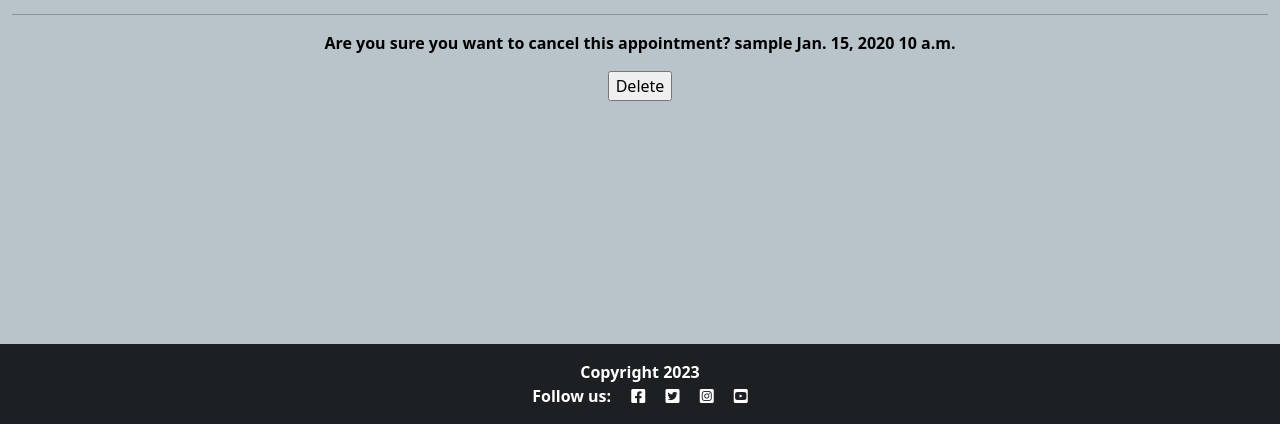
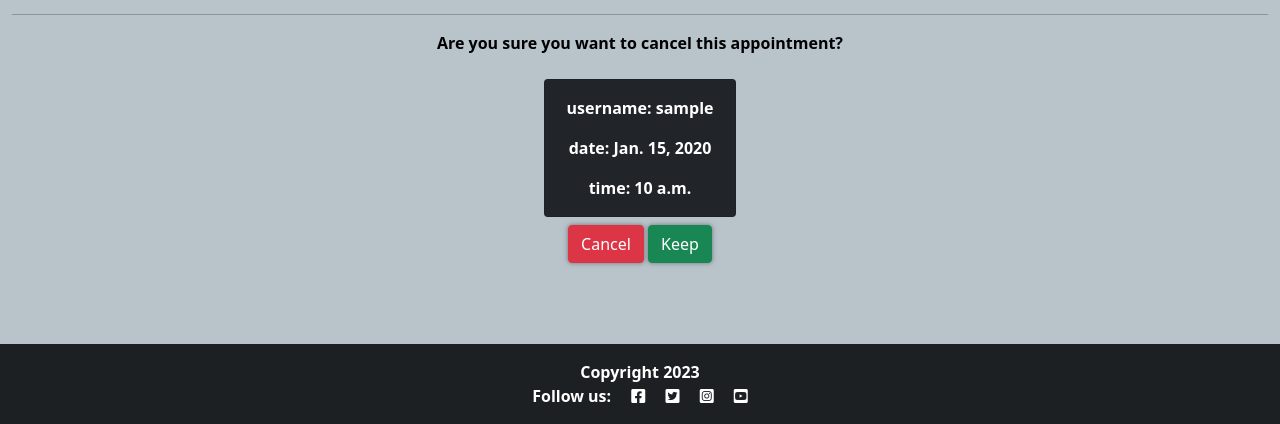
Before and after one commit to HPCarey/pt-booking, a Django app: page /delete_booking/1 in a window 1280 px wide. Shown: the part 376-800 px from the top of the page. Run offline with Django 3.2, Linux system fonts and the light colour scheme; a user stored in the database is signed in; tables that the repository leaves empty hold one stand-in row (values such as "Sample post").

Commit message:
fix: bug on delete booking confirmation page

```diff
--- a/templates/delete_booking.html
+++ b/templates/delete_booking.html
@@ -6,31 +6,27 @@
       <div class="col-12">
         <h1>Cancel Appointment</h1>
         <hr>
-        <p>Are you sure you want to cancel this appointment? {{ user.username }} {{ booking.date }} {{ booking.time }}
-        </p>
+        <p>Are you sure you want to cancel this appointment?
+      </div>
+    </div>
+    <div class="row">
+      <div class="col d-flex justify-content-center flex-wrap">
+        <!-- displays appointment date and time details -->
+        <div class="card m-2 col-m-2 bg-dark" style="width: 12em;">
+          <div class="card-body">
+            <p class="card-text">username: {{ user.username }}</p>
+            <p class="card-text">date: {{  booking.date }}</p>
+            <p class="card-text">time: {{ booking.time }}</p>
+          </div>
+        </div>
       </div>
     </div>
 
     <form action="" method="post">
       {% csrf_token %}
-      <input type="submit" value="Delete">
+      <input type="submit" value="Cancel" class="btn btn-danger">
+      <a href="{% url 'user_profile' %}" class="btn btn-success">Keep</a>
     </form>
   </section>
 
 {% endblock content %}
-<!--
-<div class="row">
-  <div class="col d-flex justify-content-center flex-wrap">
-    {% for book in booking %}
-    displays appointment date and time details
-    <div class="card m-2 col-m-2 bg-dark" style="width: 12em;">
-      <div class="card-body">
-
-        <p class="card-text">username: {{ booking.user }}</p>
-        <p class="card-text">date: {{  booking.date }}</p>
-        <p class="card-text">time: {{ booking.time }}</p>
-      </div>
-    </div>
-    {%  endfor %}
-  </div>
-</div> -->
```
